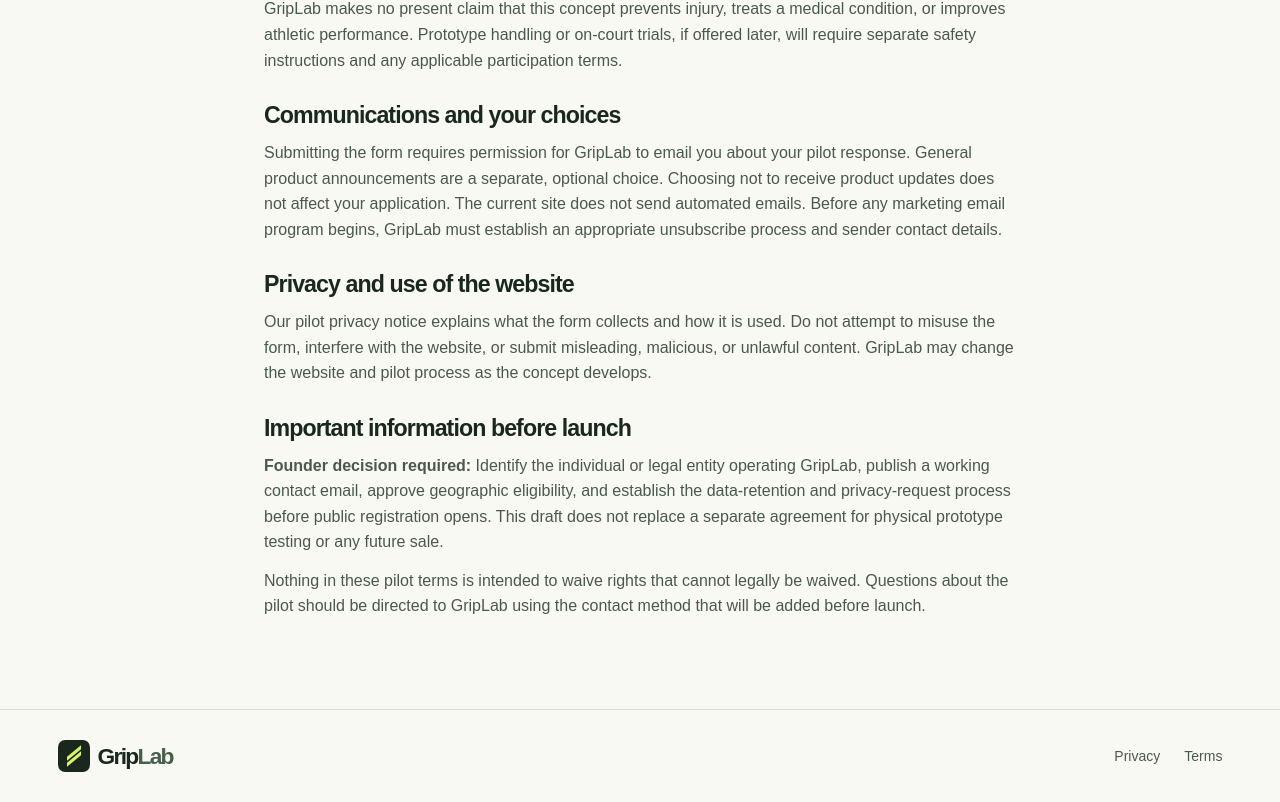
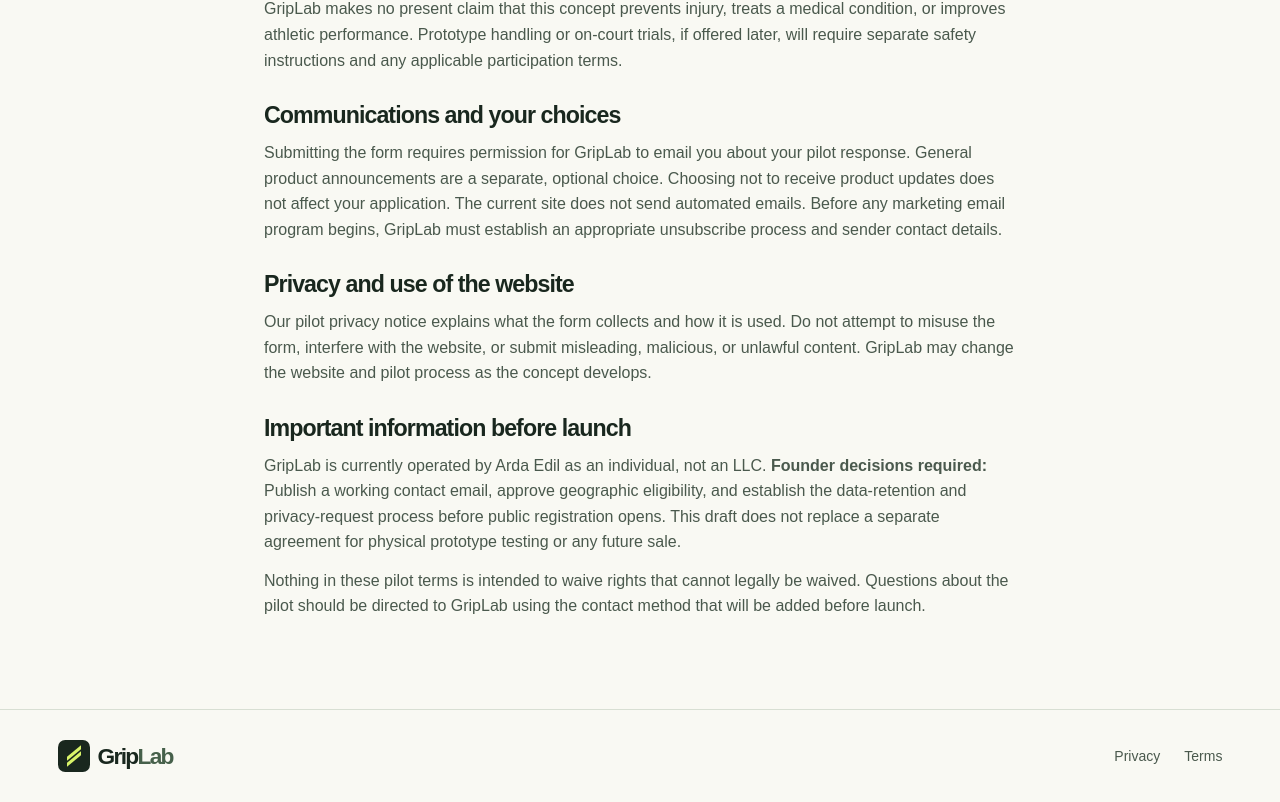
Before and after one commit to ardaedil/griplab, a Next.js app: page /terms in a window 1280 px wide. Shown: the part 933-1735 px from the top of the page. Built offline with nearby package versions, Linux system fonts and the light colour scheme.

Commit message:
Name individual operator in draft pilot terms

```diff
--- a/app/terms/page.tsx
+++ b/app/terms/page.tsx
@@ -29,7 +29,7 @@ export default function TermsPage() {
       <p>Our <Link href="/privacy">pilot privacy notice</Link> explains what the form collects and how it is used. Do not attempt to misuse the form, interfere with the website, or submit misleading, malicious, or unlawful content. GripLab may change the website and pilot process as the concept develops.</p>
 
       <h2>Important information before launch</h2>
-      <p><strong>Founder decision required:</strong> Identify the individual or legal entity operating GripLab, publish a working contact email, approve geographic eligibility, and establish the data-retention and privacy-request process before public registration opens. This draft does not replace a separate agreement for physical prototype testing or any future sale.</p>
+      <p>GripLab is currently operated by Arda Edil as an individual, not an LLC. <strong>Founder decisions required:</strong> Publish a working contact email, approve geographic eligibility, and establish the data-retention and privacy-request process before public registration opens. This draft does not replace a separate agreement for physical prototype testing or any future sale.</p>
       <p>Nothing in these pilot terms is intended to waive rights that cannot legally be waived. Questions about the pilot should be directed to GripLab using the contact method that will be added before launch.</p>
     </article>
   );
```
